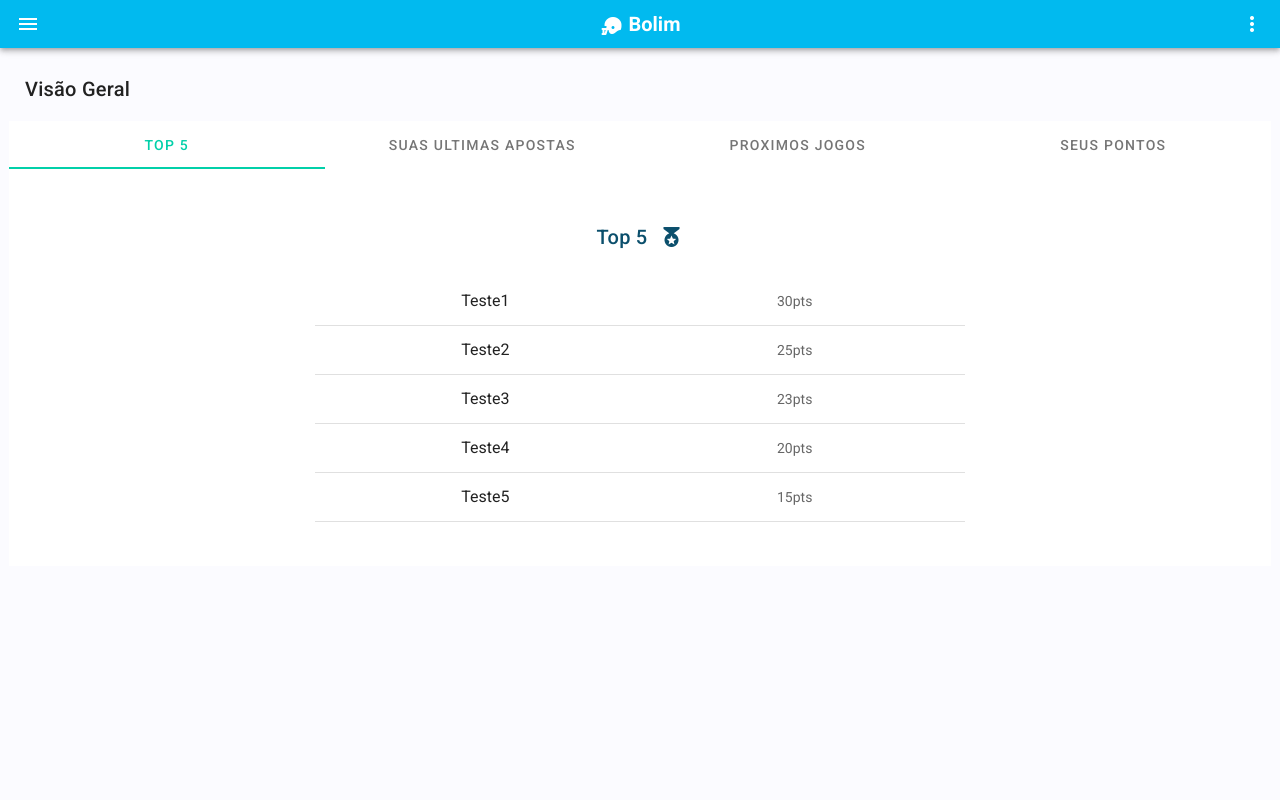
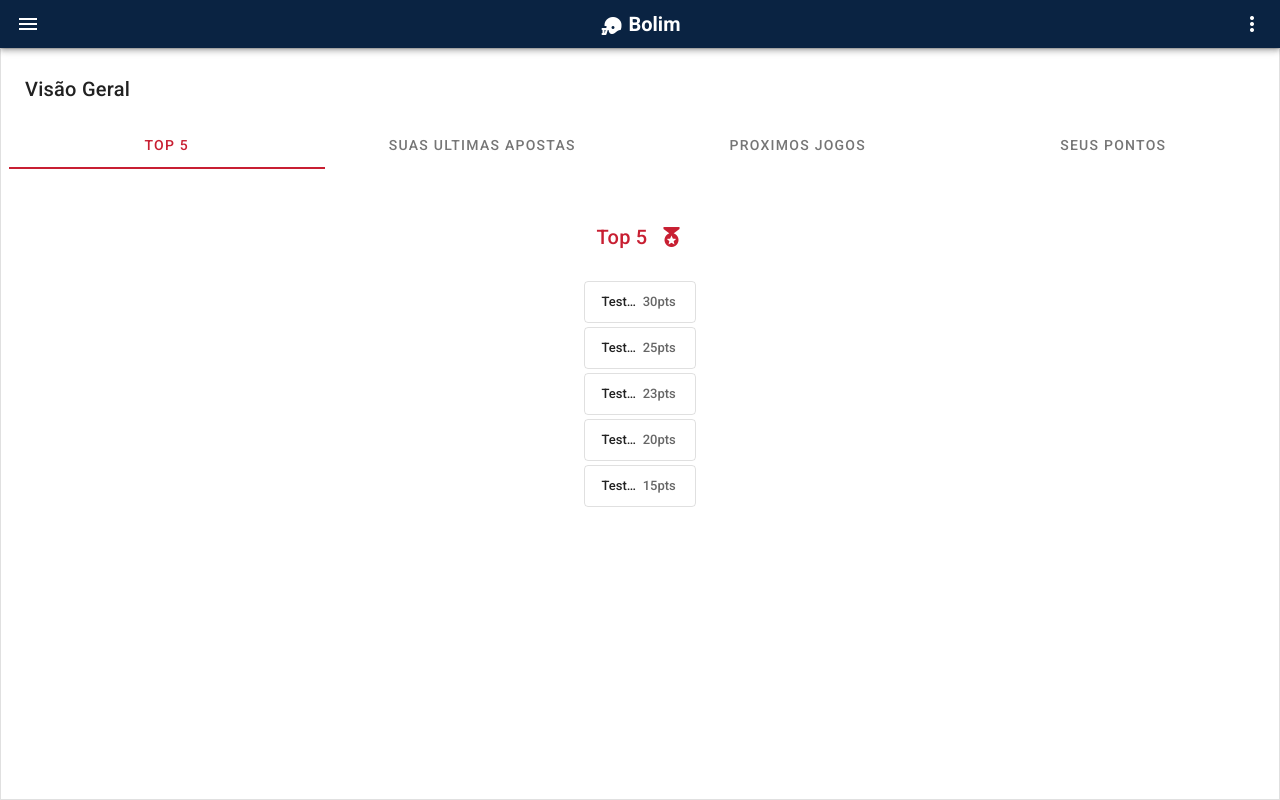
Before and after one commit to ArthurBottcher/Bolim, a Vue app: page /dashboard in a window 1280 px wide. Built offline with nearby package versions, Linux system fonts and the light colour scheme.

Commit message:
ajustes gerais

```diff
--- a/package.json
+++ b/package.json
@@ -8,6 +8,7 @@
     "lint": "vue-cli-service lint"
   },
   "dependencies": {
+    "axios": "^0.21.1",
     "core-js": "^3.6.5",
     "sass": "^1.30.0",
     "sass-loader": "^10.1.0",
--- a/src/App.vue
+++ b/src/App.vue
@@ -4,11 +4,16 @@
       rel="icon"
       href="../assets/favicon.ico"
     >
-    <v-app id="app">
+    <v-app
+      id="app"
+      :style="{ background: $vuetify.theme.themes.dark.background}"
+    >
       <router-view />
     </v-app>
   </body>
 </template>
 
 <style>
+
+
 </style>
--- a/src/components/AvbLastBets.vue
+++ b/src/components/AvbLastBets.vue
@@ -4,15 +4,20 @@
     class="text-center pa-3"
     width="100%"
   >
-    <v-card-title class="accent--text justify-center ">
+    <v-card-title class="secondary--text justify-center ">
       Suas ultimas apostas
     </v-card-title>
-    <v-list dense>
+    <v-list
+      dense
+    >
       <v-list-item
         v-for="i in items"
         :key="i.id"
       >
-        <v-list-item-title style="border-bottom: 1px solid rgba(0, 0, 0, 0.12">
+        <v-list-item-title
+          style="border: 1px solid rgba(0, 0, 0, 0.12"
+          class="pa-3 ma-1 rounded"
+        >
           {{ i.timeA }}: {{ i.pointsA }} x {{ i.pointsB }}: {{ i.timeB }}
         </v-list-item-title>
       </v-list-item>
--- a/src/components/AvbNextGames.vue
+++ b/src/components/AvbNextGames.vue
@@ -7,12 +7,17 @@
     <v-card-title class="secondary--text justify-center">
       Jogos da rodada
     </v-card-title>
-    <v-list dense>
+    <v-list
+      dense
+    >
       <v-list-item
         v-for="i in items"
         :key="i.id"
       >
-        <v-list-item-title style="border-bottom: 1px solid rgba(0, 0, 0, 0.12">
+        <v-list-item-title
+          style="border: 1px solid rgba(0, 0, 0, 0.12"
+          class="pa-3 ma-1 rounded"
+        >
           {{ i.timeA }} {{ i.x }} {{ i.timeB }}
         </v-list-item-title>
       </v-list-item>
--- a/src/components/AvbTopUsers.vue
+++ b/src/components/AvbTopUsers.vue
@@ -13,13 +13,13 @@
       </v-icon>
     </v-card-title>
     <v-list
-      width="95%"
-      class="mx-auto"
+      dense
     >
       <v-list-item
         v-for="top in tops"
         :key="top.name"
-        style="border-bottom: 1px solid rgba(0, 0, 0, 0.12)"
+        style="border: 1px solid rgba(0, 0, 0, 0.12)"
+        class="ma-1 rounded"
       >
         <v-list-item-title>{{ top.name }}</v-list-item-title>
         <v-list-item-subtitle>{{ top.points }}</v-list-item-subtitle>
--- a/src/components/AvbYourPoints.vue
+++ b/src/components/AvbYourPoints.vue
@@ -3,8 +3,9 @@
     elevation="0"
     class="text-center pa-3"
     width="100%"
+    outlined
   >
-    <v-card-title class="justify-center accent--text">
+    <v-card-title class="justify-center secondary--text">
       Seus pontos
     </v-card-title>
     <v-card-text class="headline text-center text--text">
--- a/src/plugins/vuetify.js
+++ b/src/plugins/vuetify.js
@@ -8,29 +8,29 @@ export default new Vuetify({
     theme: {
         themes: {
             light: {
-                primary:    '#01BAEF',
-                secondary:  '#0B4F6C',
+                primary:    '#0A2342',
+                secondary:  '#C81F32',
                 accent:     '#01D0A9',
                 error:      '#FF1B1C',
                 info:       '#A23B72',
                 success:    '#4CAF50',
                 warning:    '#F18F01',
-                background: '#FBFBFF',
-                background2:'#F9F9F9',
-                text:       '#333333'
+                // background: '#FBFBFF',
+                // background2:'#F9F9F9',
+                // text:       '#333333'
             },
 
             dark: {
-                primary:    '#0B4F6C',
-                secondary:  '#01BAEF',
+                primary:    '#0A2342',
+                secondary:  '#C81F32',
                 accent:     '#13F097',
                 error:      '#FF1B1C',
                 info:       '#A23B72',
                 success:    '#4CAF50',
                 warning:    '#F18F01',
-                background: '#212121',
-                background2:'#323232',
-                text:       '#FEFEFE'
+                // background: '#212121',
+                // background2:'#323232',
+                // text:       '#FEFEFE'
             }
         },
     },
--- a/src/views/Bets.vue
+++ b/src/views/Bets.vue
@@ -14,7 +14,7 @@
       </h2>
       <span class="subtitle text-center">Clique nos valores para editar</span>
       <v-btn
-        color="accent"
+        color="secondary"
         class="mx-auto mb-4 mt-2"
         @click="envia(items)"
       >
--- a/src/views/Dashboard.vue
+++ b/src/views/Dashboard.vue
@@ -21,36 +21,27 @@
           v-model="tabs"
           class="mx-auto"
           fixed-tabs
-          slider-color="accent"
-          color="accent"
+          slider-color="secondary"
+          color="secondary"
         >
           <v-tab>Top 5</v-tab>
           <v-tab>Suas ultimas apostas</v-tab>
           <v-tab>Proximos Jogos</v-tab>
           <v-tab>Seus pontos</v-tab>
 
-          <v-tab-item
-            class="mx-auto pa-6"
-            style="width: 60%"
-          >
+          <v-tab-item class="mx-auto pa-6">
             <AvbTopUsers />
           </v-tab-item>
-          <v-tab-item
-            class="mx-auto pa-6"
-            style="width: 60%"
-          >
+
+          <v-tab-item class="mx-auto pa-6">
             <AvbLastBets />
           </v-tab-item>
-          <v-tab-item
-            class="mx-auto pa-6"
-            style="width: 60%"
-          >
+
+          <v-tab-item class="mx-auto pa-6">
             <AvbNextGames />
           </v-tab-item>
-          <v-tab-item
-            class="mx-auto pa-6"
-            style="width: 60%"
-          >
+
+          <v-tab-item class="mx-auto pa-6">
             <AvbYourPoints />
           </v-tab-item>
         </v-tabs>
```
Also changed, not shown: 1 other file (tests, documents, lock files or other folders).
